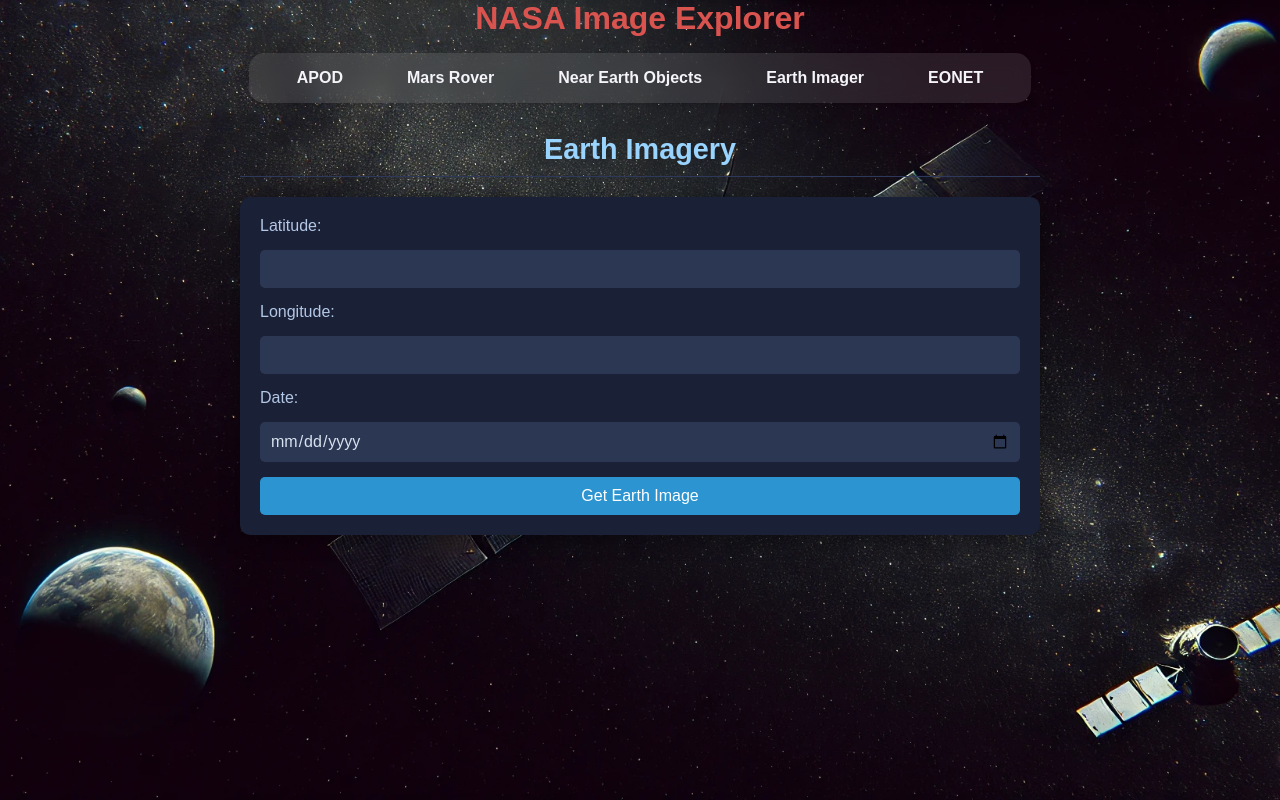
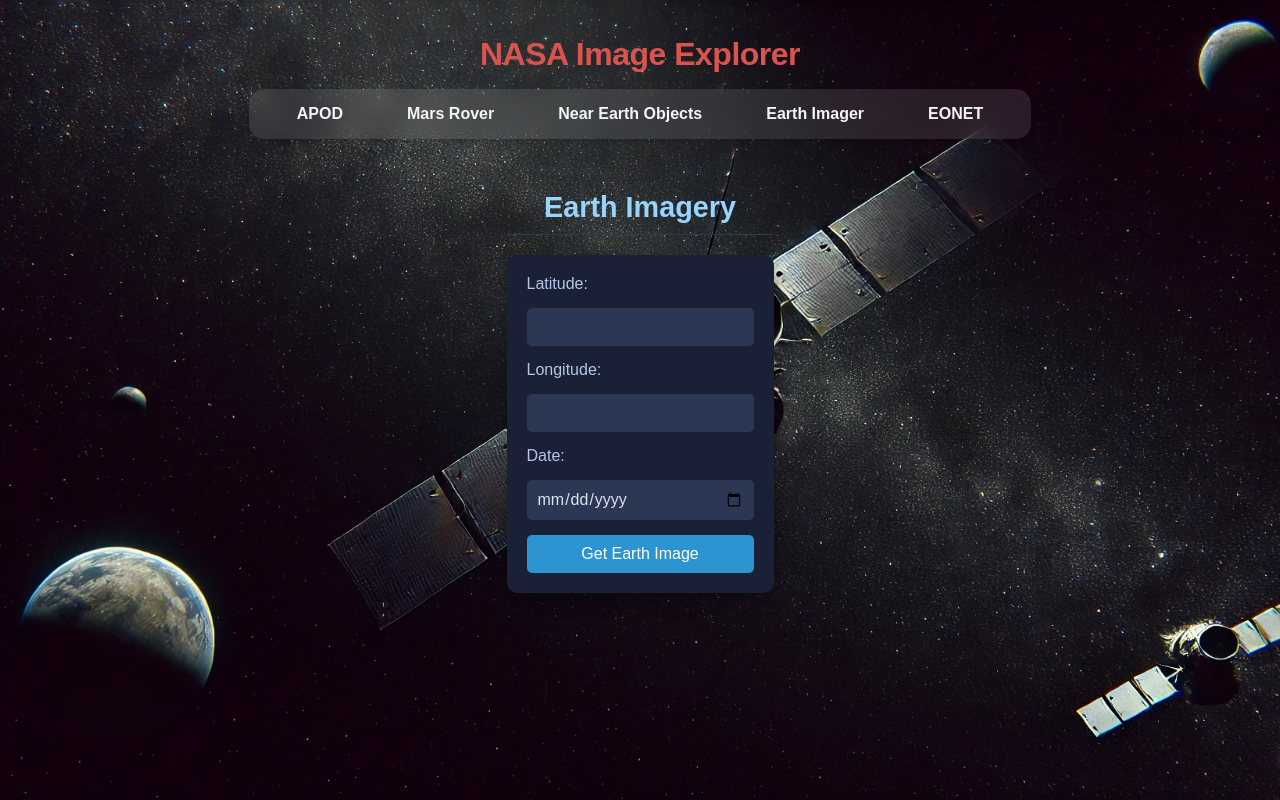
Before and after one commit to 0wn2886/nasa_api, a plain HTML site: page earth-imager.html in a window 1280 px wide. Drawn offline with Linux system fonts and the light colour scheme.

Commit message:
Grosses modifications

```diff
--- a/earth-imager.css
+++ b/earth-imager.css
@@ -16,6 +16,18 @@
     flex-direction: column;
     align-items: center;
     min-height: 100vh;
+}
+
+h1 {
+    font-size: 2.5rem;
+    font-weight: 700;
+    text-align: center;
+    margin-bottom: 1.5rem;
+    background: #d9534f;;
+    -webkit-background-clip: text;
+    background-clip: text;
+    -webkit-text-fill-color: transparent;
+    letter-spacing: -0.5px;
 }
 
 nav {
@@ -75,10 +87,10 @@
 
 
 
-main {
-    width: 90%;
-    max-width: 800px;
-    margin-top: 30px;
+header, main {
+    border-radius: 10px;
+    padding: 1rem;
+    margin-top: 20px;
 }
 
 #earth-imagery h2 {
--- a/eonet.css
+++ b/eonet.css
@@ -9,6 +9,18 @@
     max-width: fit-content;
     margin: 0 auto;
     padding: 0 1rem;
+}
+
+h1 {
+    font-size: 2.5rem;
+    font-weight: 700;
+    text-align: center;
+    margin-bottom: 1.5rem;
+    background: #d9534f;;
+    -webkit-background-clip: text;
+    background-clip: text;
+    -webkit-text-fill-color: transparent;
+    letter-spacing: -0.5px;
 }
 
 /* Transparent Navbar CSS */
--- a/mars.css
+++ b/mars.css
@@ -5,6 +5,18 @@
        box-sizing: border-box;
        font-family: Arial, sans-serif;
    }
+
+h1 {
+    font-size: 2.5rem;
+    font-weight: 700;
+    text-align: center;
+    margin-bottom: 1.5rem;
+    background: #d9534f;;
+    -webkit-background-clip: text;
+    background-clip: text;
+    -webkit-text-fill-color: transparent;
+    letter-spacing: -0.5px;
+}
 
 body {
     font-family: Arial, sans-serif;
@@ -101,6 +113,12 @@
     transform: scale(1.05);
 }
 
+header, main {
+    border-radius: 10px;
+    padding: 1rem;
+    margin-top: 20px;
+}
+
 footer {
     background-color: #2c2e3b;
     color: #b0b3c1;
--- a/neo.css
+++ b/neo.css
@@ -4,6 +4,18 @@
     margin: 0;
     padding: 0;
     font-family: Arial, sans-serif;
+}
+
+h1 {
+    font-size: 2.5rem;
+    font-weight: 700;
+    text-align: center;
+    margin-bottom: 1.5rem;
+    background: #d9534f;;
+    -webkit-background-clip: text;
+    background-clip: text;
+    -webkit-text-fill-color: transparent;
+    letter-spacing: -0.5px;
 }
 
 body {
@@ -25,8 +37,8 @@
 }
 
 header, main {
-    width: 90%;
-    max-width: 1000px;
+    border-radius: 10px;
+    padding: 1rem;
     margin-top: 20px;
 }
 
--- a/style.css
+++ b/style.css
@@ -26,31 +26,25 @@
     min-height: 100vh;
 }
 
-/* En-tête h1 */
+
+
 h1 {
-    text-align: center;
-    color: #d9534f; /* Couleur du titre */
     font-size: 2.5rem;
     font-weight: 700;
+    text-align: center;
     margin-bottom: 1.5rem;
+    background: #d9534f;;
     -webkit-background-clip: text;
     background-clip: text;
     -webkit-text-fill-color: transparent;
     letter-spacing: -0.5px;
 }
 
-nav {
-    max-width: fit-content;
-    margin: 0 auto;
-    padding: 0 1rem;
-}
-
-
 /* Main Content */
-main {
-    max-width: 1200px;
-    margin: 3rem auto;
-    padding: 0 1rem;
+header, main {
+    border-radius: 10px;
+    padding: 1rem;
+    margin-top: 20px;
 }
 
 section {
@@ -418,3 +412,17 @@
     color: #d9534f; /* Change la couleur du texte au survol */
     background-color: rgba(255, 255, 255, 0.2); /* Change la couleur de fond pour une meilleure visibilité */
 }
+
+/* En-tête h1 */
+header h1 {
+    text-align: center;
+    color: #d9534f; /* Couleur du titre */
+    font-size: 2rem;
+    margin-bottom: 1rem;
+}
+
+nav {
+    max-width: fit-content;
+    margin: 0 auto;
+    padding: 0 1rem;
+}
```
Also changed, not shown: neo.html (+1 -1 lines).
